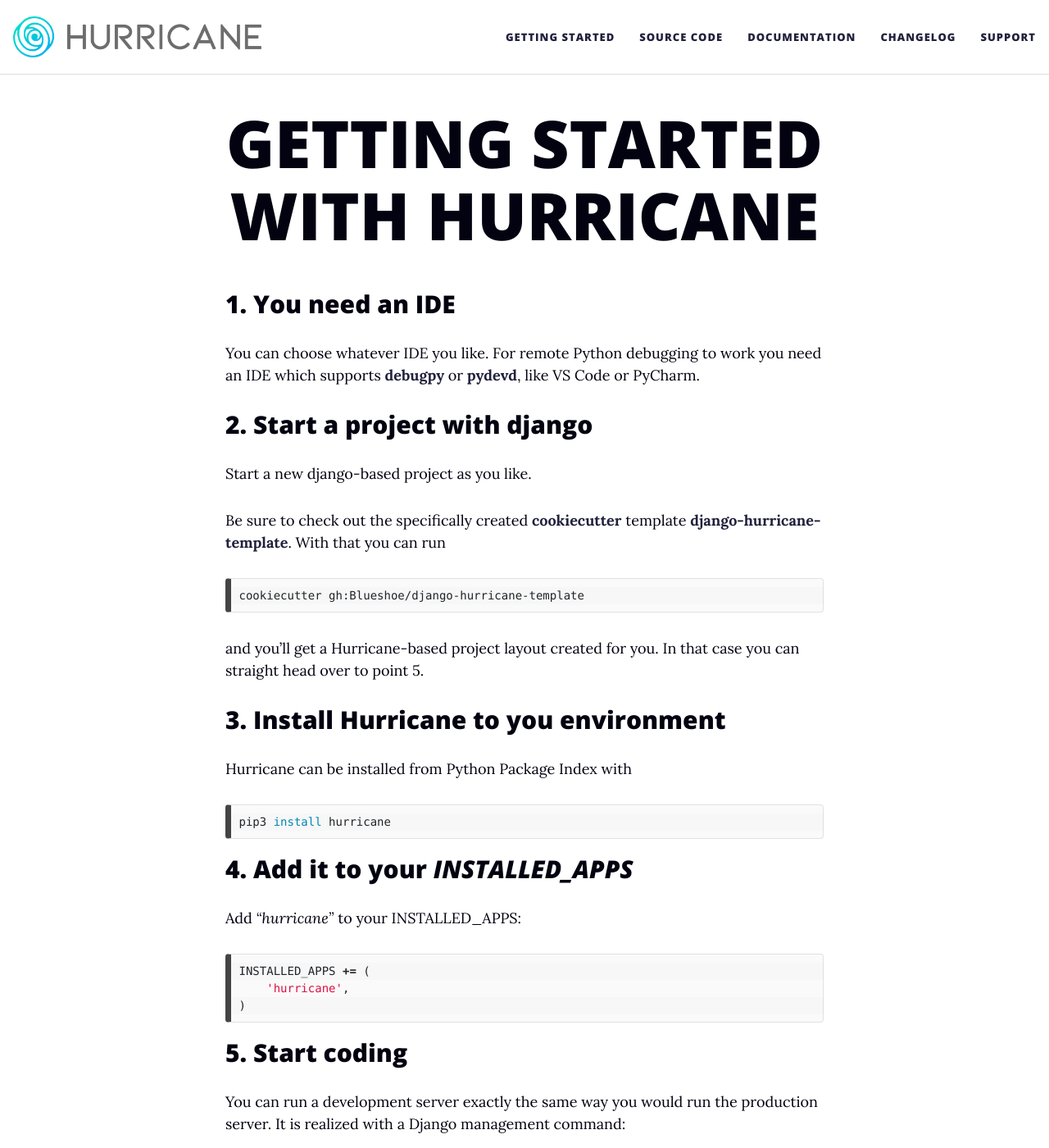
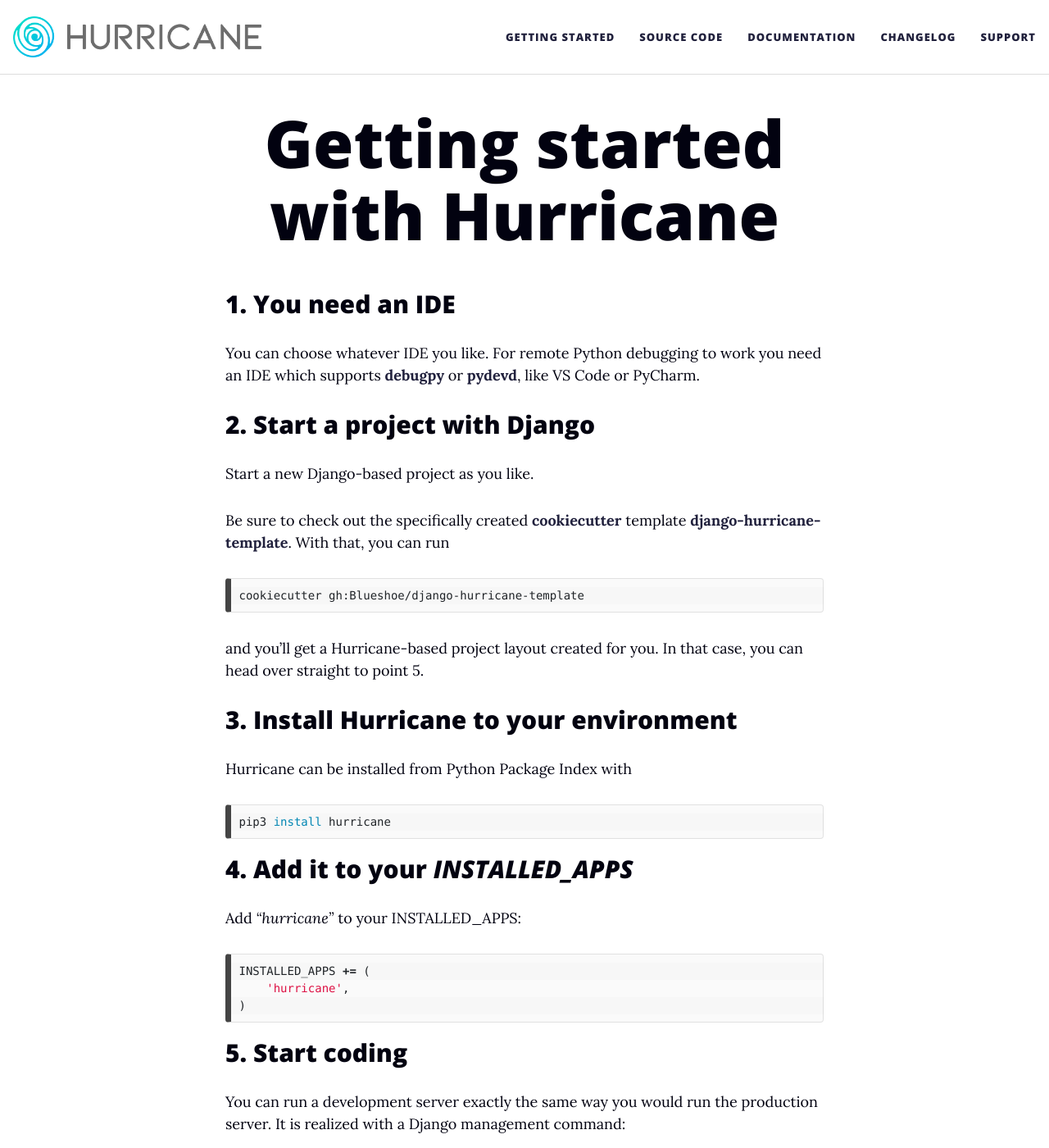
Before and after one commit to django-hurricane/django-hurricane, a Jekyll site: the page built from website/getting-started.md, in a window 1280 px wide and 1400 px high. Shown: the whole window at 82% size. Built offline with Jekyll 4.4.1, drawn with Linux system fonts in a browser that asks for light colours; nearby versions of some CDN libraries.

Commit message:
Update getting-started.md

```diff
--- a/website/getting-started.md
+++ b/website/getting-started.md
@@ -1,24 +1,24 @@
 ---
 layout: page
-title: GETTING STARTED WITH HURRICANE
+title: Getting started with Hurricane
 ---
 ## 1. You need an IDE
 You can choose whatever IDE you like. For remote Python debugging to work you need an
 IDE which supports [**debugpy**](https://pypi.org/project/debugpy/) or [**pydevd**](https://pypi.org/project/pydevd/), like VS Code or PyCharm.
 
-## 2. Start a project with django
-Start a new django-based project as you like.
+## 2. Start a project with Django
+Start a new Django-based project as you like.
 
 Be sure to check out the specifically created
 [**cookiecutter**](https://cookiecutter.readthedocs.io/en/latest/) template [**django-hurricane-template**](https://github.com/Blueshoe/django-hurricane-template).
-With that you can run
+With that, you can run
 ~~~bash
 cookiecutter gh:Blueshoe/django-hurricane-template
 ~~~
-and you'll get a Hurricane-based project layout created for you. In that case you can straight head over to
+and you'll get a Hurricane-based project layout created for you. In that case, you can head over straight to
 point 5.
 
-## 3. Install Hurricane to you environment
+## 3. Install Hurricane to your environment
 Hurricane can be installed from Python Package Index with
 ~~~bash
 pip3 install hurricane
```
